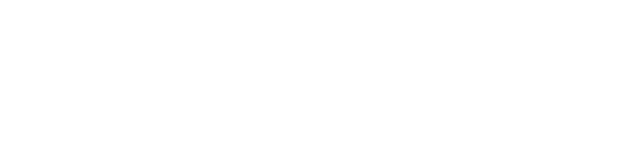
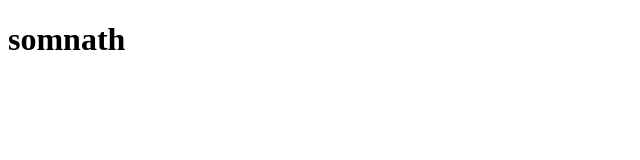
Before and after one commit to som8761/sssss, a plain HTML site: page index.html in a window 1280 px wide. Shown: the whole page, without its empty margins (0-640 px from the left). Drawn offline with Linux system fonts and the light colour scheme.

Commit message:
new h1 added

```diff
--- a/index.html
+++ b/index.html
@@ -6,6 +6,6 @@
     <title>Document</title>
 </head>
 <body>
-
+    <h1>somnath</h1>
 </body>
 </html>
```
